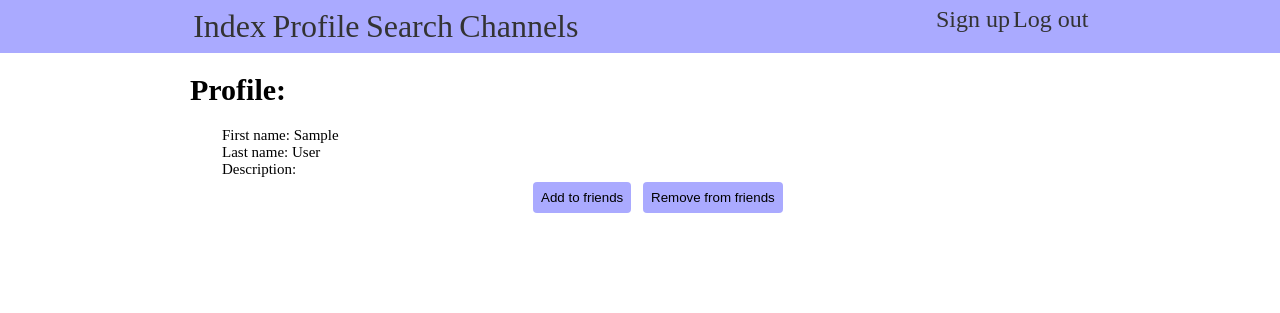
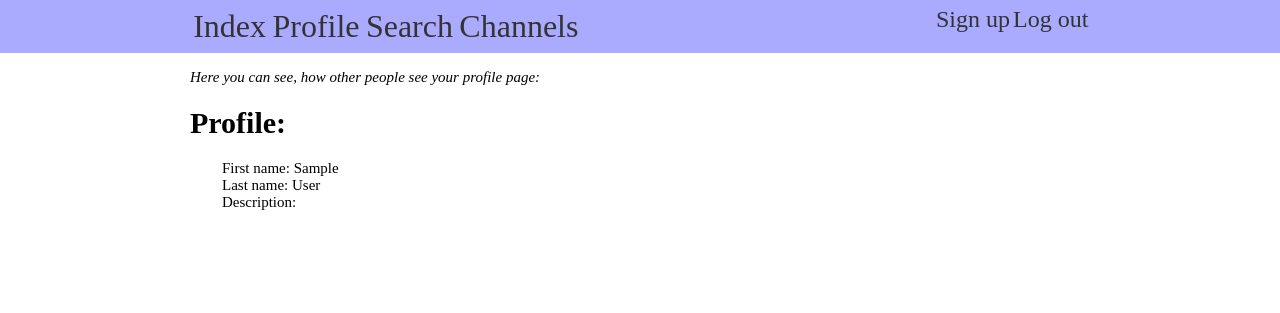
Before and after one commit to nalek0/test-messanger-public, a Flask app: a page that uses server/templates/main/profile.html in a window 1280 px wide. Shown: the top 313 px of the page. Run offline with Flask 2, Linux system fonts and the light colour scheme; the visitor is signed in with stand-in values (Sample User, id 1); data comes from the database, SQL or seed files in the repository; parts of the project's set-up code (start-up, migrations or seed data) failed here and were passed over.

Commit message:
A small fix in profile.html

```diff
--- a/server/templates/main/profile.html
+++ b/server/templates/main/profile.html
@@ -15,14 +15,19 @@
 
 {% block content %}
     <div class="main_part">
+        {% if client_user is defined and user.id == client_user.id %}
+            <i>Here you can see, how other people see your profile page:</i>
+        {% endif %}
         <h1>Profile:</h1>
         <div class="paragraph">First name: {{ user.first_name }}</div>
         <div class="paragraph">Last name: {{ user.last_name }}</div>
         <div class="paragraph">Description: {{ user.description }}</div>
 
-        <div class="paragraph centered">
-            <input type="submit" class="base_input base_submit_input" value="Add to friends" onclick="add_friend({{ user.id }})">
-            <input type="submit" class="base_input base_submit_input" value="Remove from friends" onclick="remove_friend({{ user.id }})">
-        </div>
+        {% if client_user is defined and user.id != client_user.id %}
+            <div class="paragraph centered">
+                <input type="submit" class="base_input base_submit_input" value="Add to friends" onclick="add_friend({{ user.id }})">
+                <input type="submit" class="base_input base_submit_input" value="Remove from friends" onclick="remove_friend({{ user.id }})">
+            </div>
+        {% endif %}
     </div>
 {% endblock %}
```
